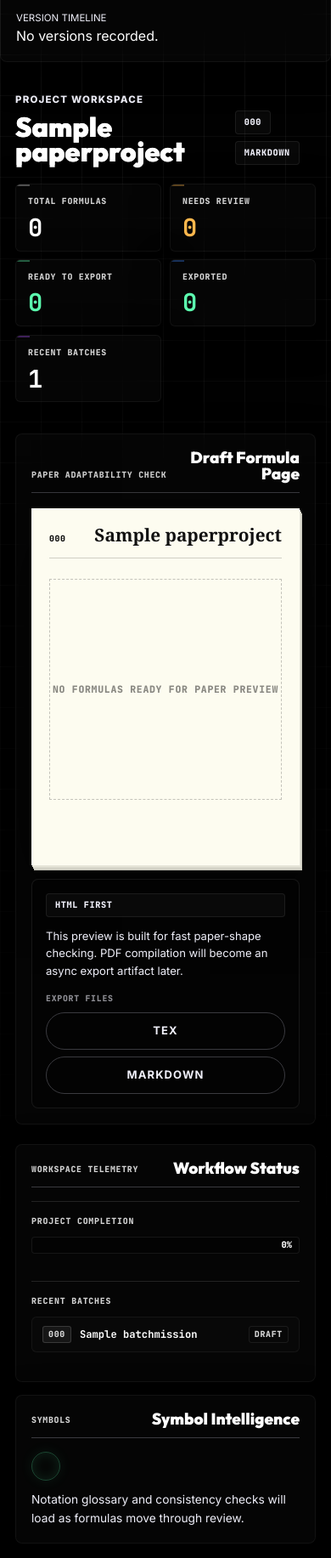
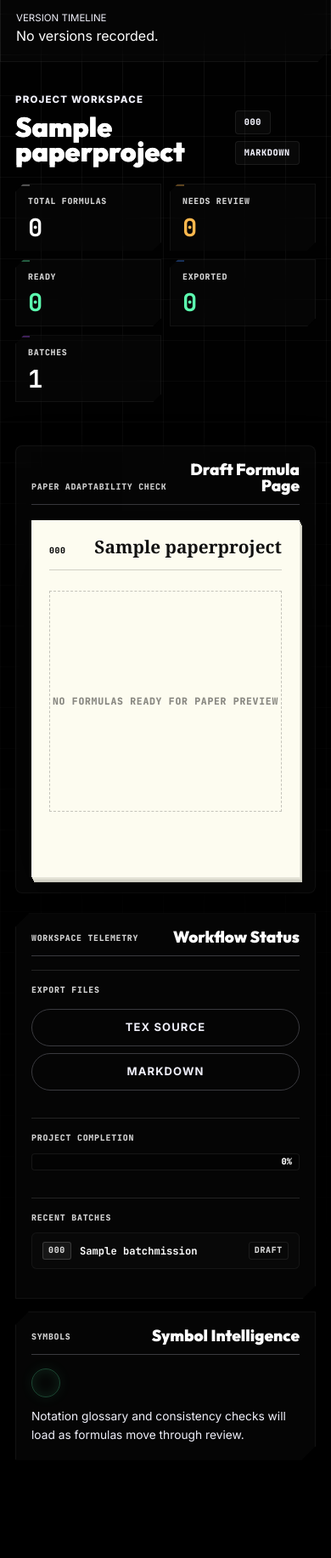
Before and after one commit to Timcai06/LinuxWeek11-Django-FormulaLab, a Django app: page /projects/00000000-0000-0000-0000-000000000001/ in a window 390 px wide. Shown: the part 1760-3593 px from the top of the page at 85% size. After the commit the page ends 3477 px from the top, so only its background shows below. Run offline with Django 5.2, Linux system fonts and the light colour scheme; tables that the repository leaves empty hold one stand-in row (values such as "Sample post"); data that the repository does not hold is empty; parts of the project's set-up code (start-up, migrations or seed data) failed here and were passed over; some libraries are stand-ins or nearby versions.

Commit message:
Refine project workspace visual hierarchy

```diff
--- a/apps/formulas/static/formulas/css/components/project-paper-preview.css
+++ b/apps/formulas/static/formulas/css/components/project-paper-preview.css
@@ -3,13 +3,6 @@
     gap: 18px;
     margin-top: 18px;
     padding: 18px;
-}
-
-.paper-preview-layout {
-    display: grid;
-    grid-template-columns: minmax(0, 1fr) 260px;
-    gap: 16px;
-    align-items: start;
 }
 
 .paper-sheet {
@@ -96,44 +89,3 @@
     font-weight: 900;
     letter-spacing: 0.06em;
 }
-
-.paper-preview-notes {
-    display: grid;
-    gap: 12px;
-    padding: 16px;
-    border: 1px solid rgba(255, 255, 255, 0.08);
-    background: rgba(0, 0, 0, 0.32);
-    border-radius: 8px;
-}
-
-.paper-preview-notes p {
-    margin: 0;
-    color: var(--muted);
-    font-size: 0.82rem;
-    line-height: 1.55;
-}
-
-.export-actions {
-    display: grid;
-    gap: 8px;
-    padding-top: 4px;
-}
-
-.export-actions > span {
-    color: var(--dim);
-    font-family: var(--font-mono);
-    font-size: 0.62rem;
-    font-weight: 900;
-    letter-spacing: 0.07em;
-}
-
-.export-actions .button {
-    width: 100%;
-    justify-content: center;
-}
-
-@media (max-width: 760px) {
-    .paper-preview-layout {
-        grid-template-columns: 1fr;
-    }
-}
--- a/apps/formulas/static/formulas/css/components/project-workspace-sidebar.css
+++ b/apps/formulas/static/formulas/css/components/project-workspace-sidebar.css
@@ -12,6 +12,17 @@
     font-size: 0.62rem;
     font-weight: 900;
     letter-spacing: 0.08em;
+}
+
+.export-actions {
+    display: grid;
+    gap: 8px;
+    margin-top: 4px;
+}
+
+.export-actions .button {
+    width: 100%;
+    justify-content: center;
 }
 
 .compact-chip-grid {
--- a/apps/formulas/static/formulas/css/pages/projects.css
+++ b/apps/formulas/static/formulas/css/pages/projects.css
@@ -167,6 +167,11 @@
     transition: all 0.3s cubic-bezier(0.2, 0.8, 0.2, 1);
 }
 
+.workspace-overview > div {
+    border-radius: 0;
+    clip-path: polygon(10px 0, 100% 0, 100% calc(100% - 10px), calc(100% - 10px) 100%, 0 100%, 0 10px);
+}
+
 .project-metrics div:hover,
 .workspace-overview > div:hover {
     background: rgba(255, 255, 255, 0.04);
@@ -265,6 +270,11 @@
     padding: 18px;
 }
 
+.workspace-panel {
+    border-radius: 0;
+    clip-path: polygon(16px 0, 100% 0, 100% calc(100% - 16px), calc(100% - 16px) 100%, 0 100%, 0 16px);
+}
+
 .review-panel,
 .export-panel {
     grid-column: span 1;
--- a/apps/formulas/templates/formulas/project_workspace.html
+++ b/apps/formulas/templates/formulas/project_workspace.html
@@ -30,6 +30,8 @@
         </div>
     </div>
 
+    <div class="workspace-body-layout">
+        <main class="workspace-main-col">
             <section class="workspace-overview" aria-label="Project overview">
                 <div class="metric-card metric-total">
                     <span>TOTAL FORMULAS</span>
@@ -40,7 +42,7 @@
                     <strong>{{ overview.needs_review|default:0 }}</strong>
                 </div>
                 <div class="metric-card metric-ready">
-            <span>READY TO EXPORT</span>
+                    <span>READY</span>
                     <strong>{{ overview.ready_to_export|default:0 }}</strong>
                 </div>
                 <div class="metric-card metric-exported">
@@ -48,13 +50,11 @@
                     <strong>{{ overview.exported|default:0 }}</strong>
                 </div>
                 <div class="metric-card metric-batches">
-            <span>RECENT BATCHES</span>
+                    <span>BATCHES</span>
                     <strong>{{ overview.recent_batches|default:0 }}</strong>
                 </div>
             </section>
 
-    <div class="workspace-body-layout">
-        <main class="workspace-main-col">
             <section class="paper-preview-panel" aria-label="Paper preview">
                 <div class="panel-heading">
                     <p>PAPER ADAPTABILITY CHECK</p>
@@ -85,15 +85,6 @@
                             {% endfor %}
                         </div>
                     </article>
-                    <aside class="paper-preview-notes">
-                        <span class="empty-kicker">HTML FIRST</span>
-                        <p>This preview is built for fast paper-shape checking. PDF compilation will become an async export artifact later.</p>
-                        <div class="export-actions" aria-label="Export files">
-                            <span>EXPORT FILES</span>
-                            <a class="button button-secondary" href="{% url 'export-project' project.id 'tex' %}">TEX</a>
-                            <a class="button button-secondary" href="{% url 'export-project' project.id 'markdown' %}">MARKDOWN</a>
-                        </div>
-                    </aside>
                 </div>
             </section>
         </main>
@@ -103,6 +94,14 @@
                 <div class="panel-heading">
                     <p>WORKSPACE TELEMETRY</p>
                     <h2>Workflow Status</h2>
+                </div>
+
+                <div class="flow-section export-section">
+                    <h3>EXPORT FILES</h3>
+                    <div class="export-actions" aria-label="Export files">
+                        <a class="button button-secondary" href="{% url 'export-project' project.id 'tex' %}">TEX SOURCE</a>
+                        <a class="button button-secondary" href="{% url 'export-project' project.id 'markdown' %}">MARKDOWN</a>
+                    </div>
                 </div>
 
                 <div class="flow-section">
```
Lines whose indentation alone changed are shown as unchanged.
